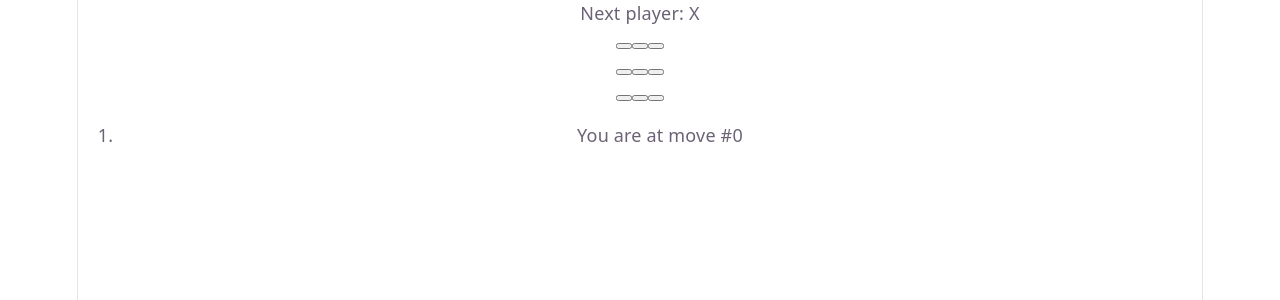
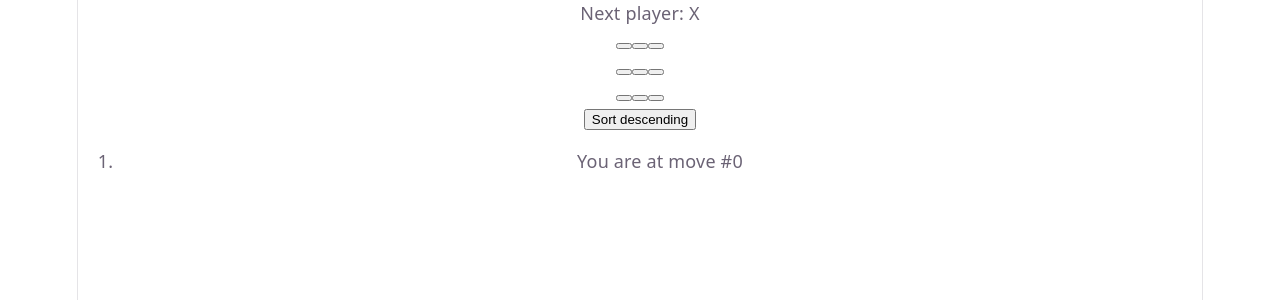
Before and after one commit to vale25611/Tic-Tac-Toe, a React app in the folder tic-tac-toe/: page / in a window 1280 px wide. Shown: the top 300 px of the page. Built offline with nearby package versions, Linux system fonts and the light colour scheme; the HTML template or start-up script is replaced by a standard one.

Commit message:
Add toggle to sort moves ascending or descending

```diff
--- a/tic-tac-toe/src/App.jsx
+++ b/tic-tac-toe/src/App.jsx
@@ -62,6 +62,7 @@
 export default function Game() {
   const [history, setHistory] = useState([Array(9).fill(null)]);
   const [currentMove, setCurrentMove] = useState(0);
+  const [isAscending, setIsAscending] = useState(true);
   const xIsNext = currentMove % 2 === 0;
   const currentSquares = history[currentMove];
 
@@ -97,13 +98,18 @@
     );
   });
 
+  const sortedMoves = isAscending ? moves : moves.slice().reverse();
+
   return (
     <div className="game">
       <div className="game-board">
         <Board xIsNext={xIsNext} squares={currentSquares} onPlay={handlePlay} />
       </div>
       <div className="game-info">
-        <ol>{moves}</ol>
+        <button onClick={() => setIsAscending(!isAscending)}>
+          Sort {isAscending ? 'descending' : 'ascending'}
+        </button>
+        <ol>{sortedMoves}</ol>
       </div>
     </div>
   );
```
